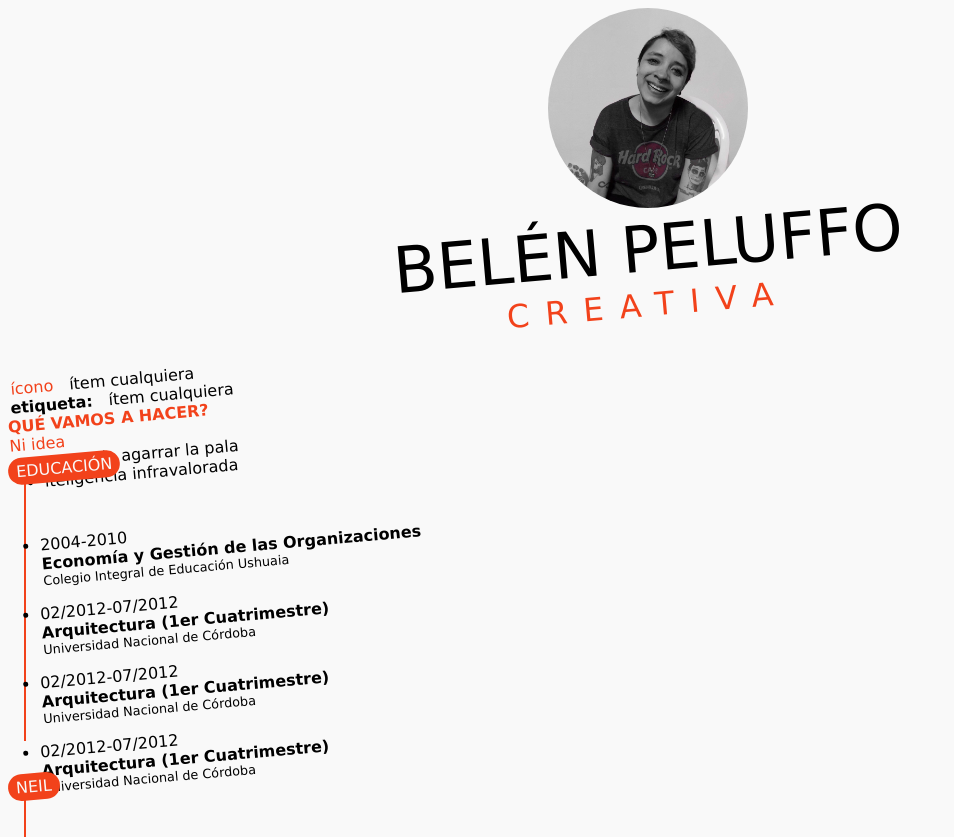
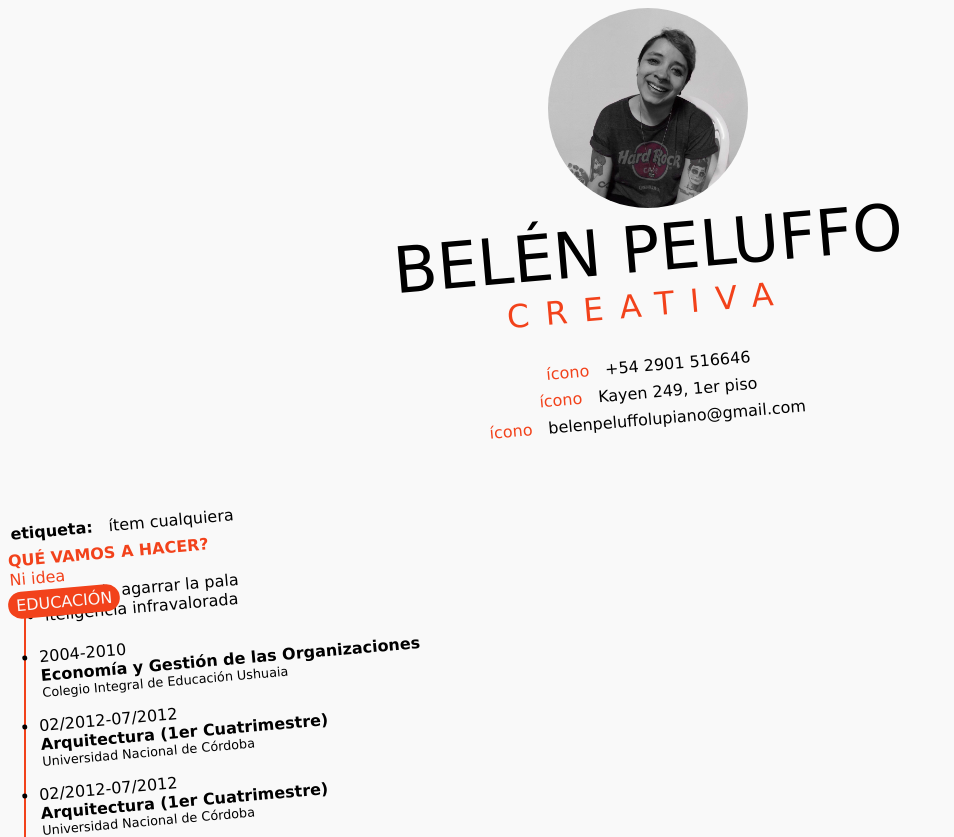
Before and after one commit to BelenPeluffo/curriculum-vitae, a React (Vite) app: page / in a window 1280 px wide. Shown: the top 837 px of the page, without its empty margins (0-954 px from the left). Built offline with nearby package versions, Linux system fonts and the light colour scheme.

Commit message:
feat (contact item): adds stiling.

```diff
--- a/src/app.module.css
+++ b/src/app.module.css
@@ -17,7 +17,7 @@ ul {
   padding-left: 32px;
   display: flex;
   flex-direction: column;
-  justify-content:start;
+  justify-content: start;
   /* list-style-image: url('./assets/images/circle1.svg'); */
 }
 
@@ -28,7 +28,7 @@ ul {
 }
 
 .itemContainer {
-    padding-bottom: 16px;
+  padding-bottom: 16px;
 }
 
 .rotatedText,
--- a/src/components/ContactItem/ContactItem.jsx
+++ b/src/components/ContactItem/ContactItem.jsx
@@ -3,13 +3,20 @@ import styles from "../../app.module.css";
 const ContactItem = ({ icon, value, label }) => {
   return (
     <div
-      style={{ display: "flex", alignItems: "center", gap: "16px" }}
+      style={{
+        display: "flex",
+        alignItems: "center",
+        gap: "16px",
+        marginBottom: "8px",
+      }}
       className={styles.contactItemText}
     >
       {!label ? (
         <div className={styles.contactItemIcon}>{icon ? icon : "ícono"}</div>
       ) : null}
-      {label ? <div className={styles.contactItemTextBold}>{label}:</div> : null}
+      {label ? (
+        <div className={styles.contactItemTextBold}>{label}:</div>
+      ) : null}
       <div>{value}</div>
     </div>
   );
--- a/src/components/MainDataContainer/MainDataContainer.jsx
+++ b/src/components/MainDataContainer/MainDataContainer.jsx
@@ -8,7 +8,7 @@ const MainDataContainer = ({ sectionTitle, items }) => {
     <div>
       <div className={styles.sectionTitle}>{sectionTitle.toUpperCase()}</div>
       {items ? (
-        <div>
+        <div style={{ width: "60%" }}>
           <DiagonalLine x1={0} y1={0} diagonalDistance={lineLength} />
           <ul>
             {items
--- /dev/null
+++ b/src/pages/ContactData.jsx
@@ -0,0 +1,23 @@
+import ContactItem from "../components/ContactItem/ContactItem";
+
+const ContactData = ({ items }) => {
+  return (
+    <div
+      style={{
+        display: "flex",
+        flexDirection: "column",
+        alignItems: "center",
+        marginTop: "32px",
+        marginBottom: "32px",
+      }}
+    >
+      {items
+        ? items.map((item, index) => (
+            <ContactItem key={index} value={item.data} />
+          ))
+        : null}
+    </div>
+  );
+};
+
+export default ContactData;
--- a/src/pages/Home.jsx
+++ b/src/pages/Home.jsx
@@ -3,6 +3,7 @@ import profilePic from "../assets/images/26170583_10213023271648707_100696956087
 import ContactItem from "../components/ContactItem/ContactItem";
 import AnnotationContainer from "../components/AnnotationContainer/AnnotationContainer";
 import MainDataContainer from "../components/MainDataContainer/MainDataContainer";
+import ContactData from "./ContactData";
 
 const mockAnnItems = ["ganas de agarrar la pala", "iteligencia infravalorada"];
 const mockMainItems = [
@@ -27,6 +28,7 @@ const mockMainItems = [
     description: "Universidad Nacional de Córdoba",
   },
 ];
+const mockContactInfo = [{data: "+54 2901 516646"}, {data: "Kayen 249, 1er piso"} , {data: "belenpeluffolupiano@gmail.com"}];
 
 const Home = () => {
   //   const { data } = useContext(AppContext);
@@ -38,7 +40,7 @@ const Home = () => {
         title={"CREATIVA"}
         photo={profilePic}
       />
-      <ContactItem value="ítem cualquiera" />
+      <ContactData items={mockContactInfo} />
       <ContactItem value="ítem cualquiera" label={"etiqueta"} />
       <AnnotationContainer
         title={"Qué vamos a hacer?"}
```
